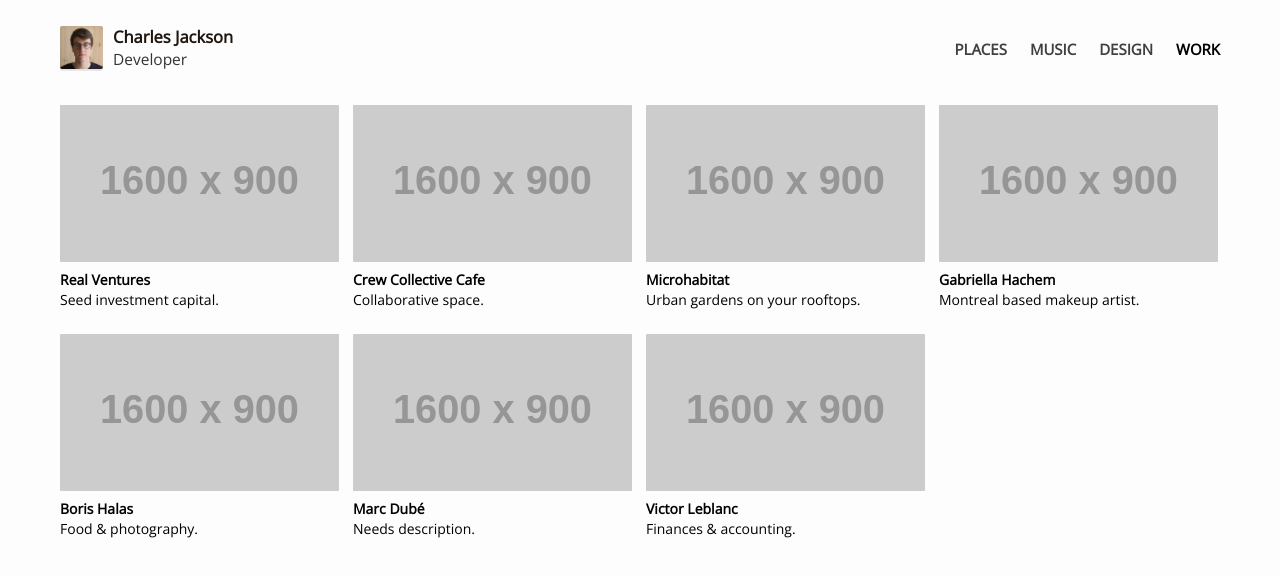
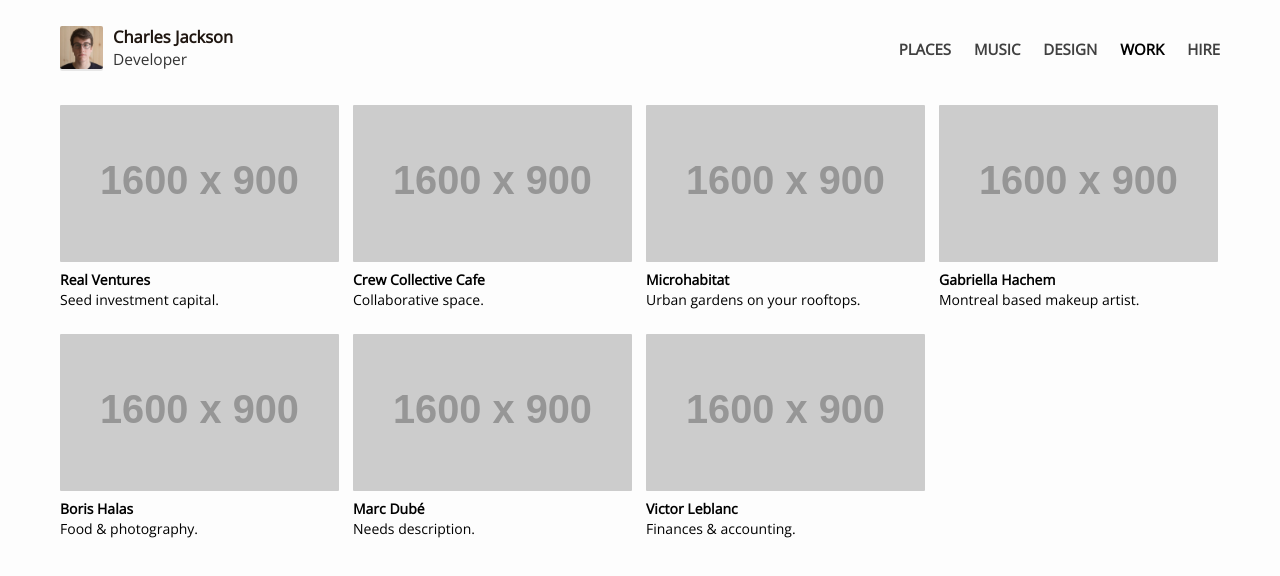
Before and after one commit to 4xz1ked8pa/05, a plain HTML site: page index.html in a window 1280 px wide. Drawn offline with nearby package versions, Linux system fonts and the light colour scheme; placeholder pictures from the web are drawn by us.

Commit message:
more stuff

```diff
--- a/assets/styles/scss/components/_navigation.scss
+++ b/assets/styles/scss/components/_navigation.scss
@@ -55,4 +55,8 @@
       }
     }
   }
+  .hire {
+    display: flex;
+    align-self: center;
+  }
 }
--- a/index.html
+++ b/index.html
@@ -26,6 +26,7 @@
         <a href="#">MUSIC</a>
         <a href="#">DESIGN</a>
         <a href="#" class="active">WORK</a>
+        <a href="#" class="hire">HIRE</a>
       </div>
     </navigation>
     <section id="work">
```
Also changed, not shown: assets/styles/css/app.css, 1 other file.
